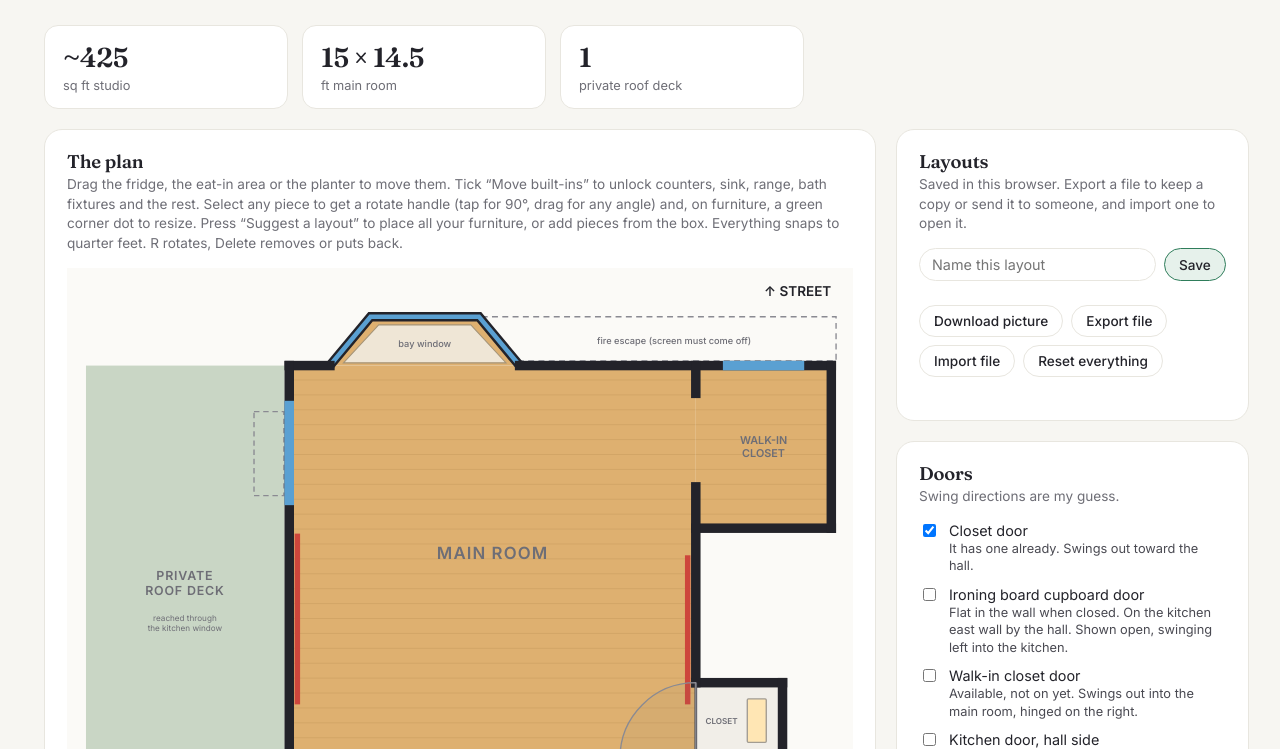
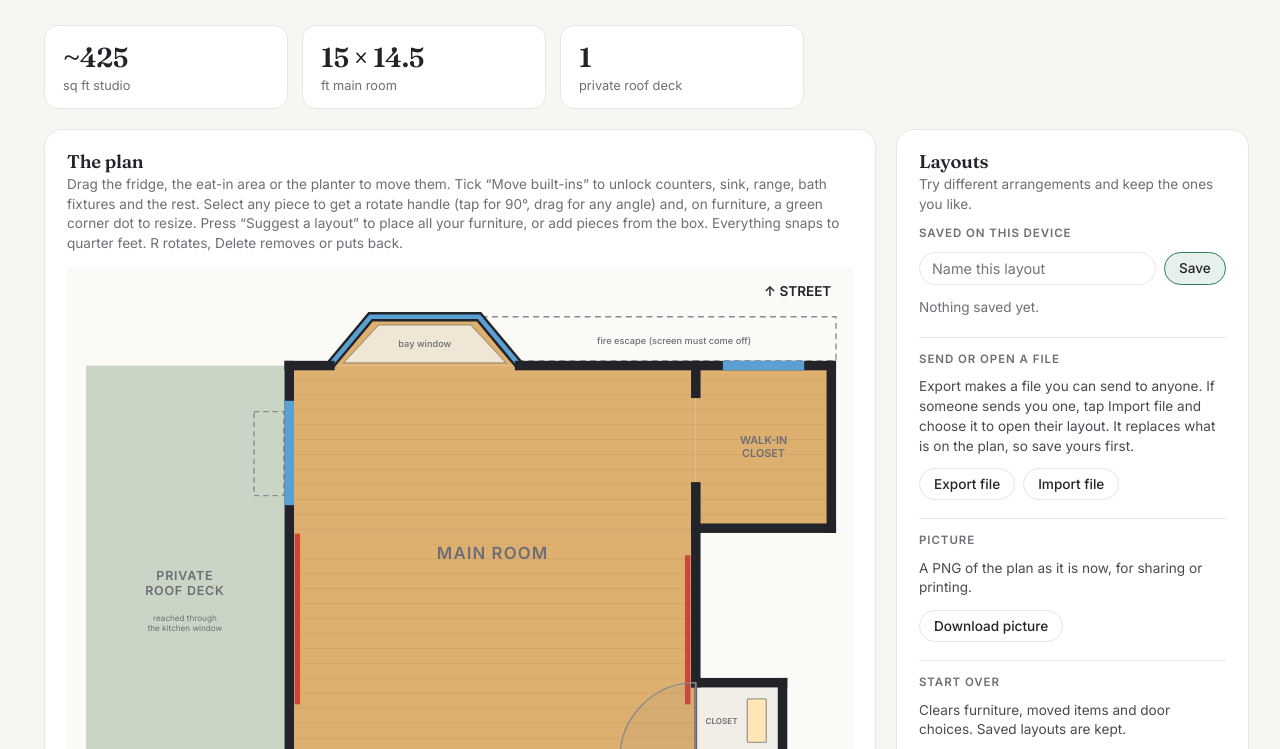
Before and after one commit to oakintel/floor-plan, a plain HTML site: page index.html in a window 1280 px wide. Shown: the part 182-931 px from the top of the page. Drawn offline with Linux system fonts and the light colour scheme.

Commit message:
Layouts card: clearer sections, import explanation, empty state

```diff
--- a/index.html
+++ b/index.html
@@ -68,15 +68,23 @@
   .foot { color: var(--muted); font-size: .8rem; margin-top: 22px; max-width: 70ch; line-height: 1.5; }
   @media (max-width: 980px) { .layout { grid-template-columns: 1fr; } .tiles { grid-template-columns: repeat(3, 1fr); } }
   @media (max-width: 520px) { .page { padding: 28px 14px 60px; } .tiles { gap: 8px; } .tile { padding: 10px 12px; } .tile b { font-size: 1.3rem; } }
-  .lay-row { display: flex; gap: 8px; margin-bottom: 12px; }
+  .lay-sec { border-top: 1px solid var(--line); margin-top: 18px; padding-top: 16px; }
+  .lay-sec.first { border-top: 0; margin-top: 4px; padding-top: 0; }
+  .lay-sec h3 { font: 600 .72rem/1 Inter, system-ui, sans-serif; text-transform: uppercase; letter-spacing: .08em; color: var(--muted); margin: 0 0 12px; }
+  .lay-note { color: #4A4A52; font-size: .85rem; line-height: 1.45; margin: 0 0 12px; }
+  .lay-row { display: flex; gap: 8px; margin-bottom: 10px; }
   .lay-row input[type=text] { flex: 1; min-width: 0; font: inherit; font-size: .9rem; padding: 7px 12px; border: 1px solid var(--line); border-radius: 999px; background: #fff; color: var(--ink); }
-  .savelist { list-style: none; margin: 0 0 12px; padding: 0; display: grid; gap: 6px; }
-  .savelist li { display: flex; align-items: center; gap: 8px; font-size: .9rem; padding: 6px 0; border-top: 1px solid var(--line); }
+  .savelist { list-style: none; margin: 0; padding: 0; display: grid; }
+  .savelist li { display: flex; align-items: center; gap: 8px; font-size: .9rem; padding: 8px 0; }
+  .savelist li + li { border-top: 1px solid var(--line); }
   .savelist li span { flex: 1; min-width: 0; overflow: hidden; text-overflow: ellipsis; white-space: nowrap; }
   .savelist li small { color: var(--muted); margin-left: 6px; }
+  .savelist li.empty { color: var(--muted); font-size: .85rem; padding: 4px 0; }
   .savelist .btn { padding: 4px 11px; font-size: .8rem; }
   .lay-btns { display: flex; flex-wrap: wrap; gap: 8px; }
-  .lay-msg { color: var(--accent, #2F7D5B); font-size: .8rem; margin: 10px 0 0; min-height: 1em; }
+  .btn.danger { color: #B0382E; border-color: #E8C9C5; }
+  .btn.danger:hover:not(:disabled) { background: #FDF3F2; border-color: #D9A39D; }
+  .lay-msg { color: #2F7D5B; font-size: .85rem; font-weight: 500; margin: 16px 0 0; min-height: 1.2em; }
 </style>
 </head>
 <body>
@@ -111,16 +119,32 @@
     <div class="side">
       <div class="card">
         <h2>Layouts</h2>
-        <p class="hint">Saved in this browser. Export a file to keep a copy or send it to someone, and import one to open it.</p>
-        <div class="lay-row"><input type="text" id="lname" maxlength="40" placeholder="Name this layout" aria-label="Layout name"><button class="btn" id="lsave" style="background:#E6F1EB;border-color:#2F7D5B">Save</button></div>
-        <ul class="savelist" id="savelist"></ul>
-        <div class="lay-btns">
-          <button class="btn" id="limg">Download picture</button>
-          <button class="btn" id="lexp">Export file</button>
-          <button class="btn" id="limp">Import file</button>
-          <button class="btn" id="lreset">Reset everything</button>
+        <p class="hint">Try different arrangements and keep the ones you like.</p>
+
+        <div class="lay-sec first">
+          <h3>Saved on this device</h3>
+          <div class="lay-row"><input type="text" id="lname" maxlength="40" placeholder="Name this layout" aria-label="Layout name"><button class="btn" id="lsave" style="background:#E6F1EB;border-color:#2F7D5B">Save</button></div>
+          <ul class="savelist" id="savelist"></ul>
         </div>
-        <input type="file" id="lfile" accept=".json,application/json" hidden>
+
+        <div class="lay-sec">
+          <h3>Send or open a file</h3>
+          <p class="lay-note">Export makes a file you can send to anyone. If someone sends you one, tap Import file and choose it to open their layout. It replaces what is on the plan, so save yours first.</p>
+          <div class="lay-btns"><button class="btn" id="lexp">Export file</button><button class="btn" id="limp">Import file</button></div>
+          <input type="file" id="lfile" accept=".json,application/json" hidden>
+        </div>
+
+        <div class="lay-sec">
+          <h3>Picture</h3>
+          <p class="lay-note">A PNG of the plan as it is now, for sharing or printing.</p>
+          <div class="lay-btns"><button class="btn" id="limg">Download picture</button></div>
+        </div>
+
+        <div class="lay-sec">
+          <h3>Start over</h3>
+          <p class="lay-note">Clears furniture, moved items and door choices. Saved layouts are kept.</p>
+          <div class="lay-btns"><button class="btn danger" id="lreset">Reset everything</button></div>
+        </div>
         <p class="lay-msg" id="lmsg" role="status"></p>
       </div>
       <div class="card">
@@ -578,6 +602,7 @@
   function esc(t) { return String(t).replace(/[&<>"]/g, function (c) { return { '&': '&amp;', '<': '&lt;', '>': '&gt;', '"': '&quot;' }[c]; }); }
   function renderSaves() {
     var a = readSaves();
+    if (!a.length) { savelist.innerHTML = '<li class="empty">Nothing saved yet.</li>'; return; }
     savelist.innerHTML = a.map(function (x, n) {
       return '<li><span>' + esc(x.name) + '<small>' + (x.data.items || []).length + ' pieces</small></span><button class="btn" data-load="' + n + '">Load</button><button class="btn" data-del="' + n + '">Delete</button></li>';
     }).join('');
```
